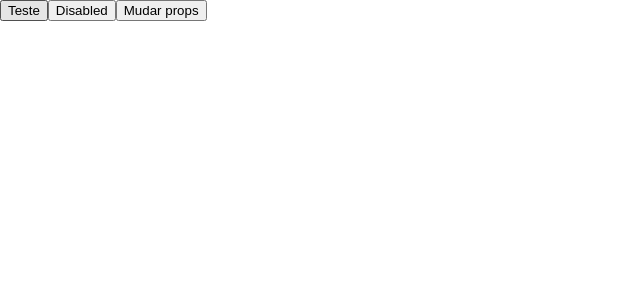
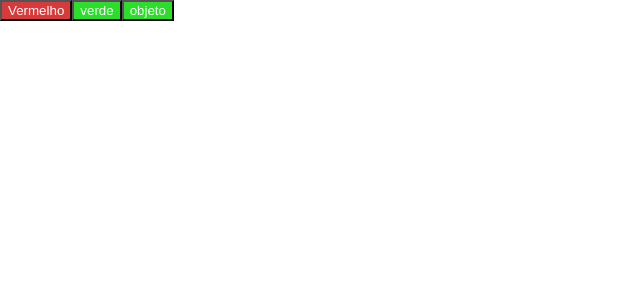
Before and after one commit to Felip3ra/fundamentosAngular, an Angular app: page / in a window 1280 px wide. Shown: the top 300 px of the page, without its empty margins (0-640 px from the left). Built offline with nearby package versions, Linux system fonts and the light colour scheme.

Commit message:
Feat: Utilizando o css style binding e css class binding

```diff
--- a/src/app/app.component.html
+++ b/src/app/app.component.html
@@ -23,8 +23,35 @@ Use a vinculação de propriedades para definir valores dinamicamente para propr
 <button (click)="enableInput()">Habilitar</button>
 <button (click)="disableInput()">desabilitar</button> -->
 
-<button [attr.title]="buttonTittle">Teste</button>
+<!-- <button [attr.title]="buttonTittle">Teste</button>
 
 <button [attr.disabled]="buttonDisabled ? true: null">Disabled</button>
 
-<button (click)="onButtonClick()">Mudar props</button>
+<button (click)="onButtonClick()">Mudar props</button> -->
+
+<!-- <button style="width: 100px;background-color: aqua;">Botão 0</button>
+
+<button [style.width]="widthButton1" [style.backgroundColor]="'blue'">Botão 1</button>
+
+<button [style.width.px]="widthButton2" [style.backgroundColor]="'pink'">Botão 2</button>
+
+<button [style]="'width: 140px; background-color: brown;'">Botão 3</button>
+
+<button [style]="{ width: '150px', backgroundColor: 'orange'}">Botão 4</button>
+
+<button [style]="stylesObj">Botão 5</button>
+
+<button (click)="updateStyleObj()">Atualizar obj</button>
+
+<button (click)="updateWidth()">Atualizar width</button> -->
+
+<button [class.red-button]="isRedButton" (click)="isGreen = false;">Vermelho</button>
+
+<button [class.green-button]="true" (click)="isGreen = true;">verde</button>
+
+<button [class]="
+{
+  'red-button': !isGreen,
+  'green-button': isGreen
+}
+">objeto</button>
--- a/src/app/app.component.scss
+++ b/src/app/app.component.scss
@@ -2,3 +2,13 @@
     display: flex;
     justify-content: space-evenly;
 }
+
+.red-button{
+    background-color: rgb(215,58,58);
+    color: white;
+}
+
+.green-button{
+    background-color: rgb(42,222,42);
+    color: white;
+}
--- a/src/app/app.component.ts
+++ b/src/app/app.component.ts
@@ -25,11 +25,31 @@ export class AppComponent {
   //   console.log(((event.target) as HTMLInputElement).value);
   // }
 
-  buttonTittle = 'Titulo do botão';
-  buttonDisabled = false;
+  // buttonTittle = 'Titulo do botão';
+  // buttonDisabled = false;
 
-  onButtonClick(){
-    this.buttonTittle = 'Alterado';
-    this.buttonDisabled = !this.buttonDisabled;
-  }
+  // onButtonClick(){
+  //   this.buttonTittle = 'Alterado';
+  //   this.buttonDisabled = !this.buttonDisabled;
+  // }
+  // widthButton1 = '110px';
+  // widthButton2 = '130';
+  // stylesObj = {
+  //   width: '160px',
+  //   backgroundColor: 'grey'
+  // }
+
+  // updateStyleObj(){
+  //   this.stylesObj = {
+  //    width: '170px',
+  //    backgroundColor: 'lightblue'
+  //   }
+  // }
+  // updateWidth(){
+  //   this.widthButton2 = '200';
+  // }
+
+  isRedButton = true;
+
+  isGreen = true;
 }
```
Also changed, not shown: 1 other file (tests, documents, lock files or other folders).
